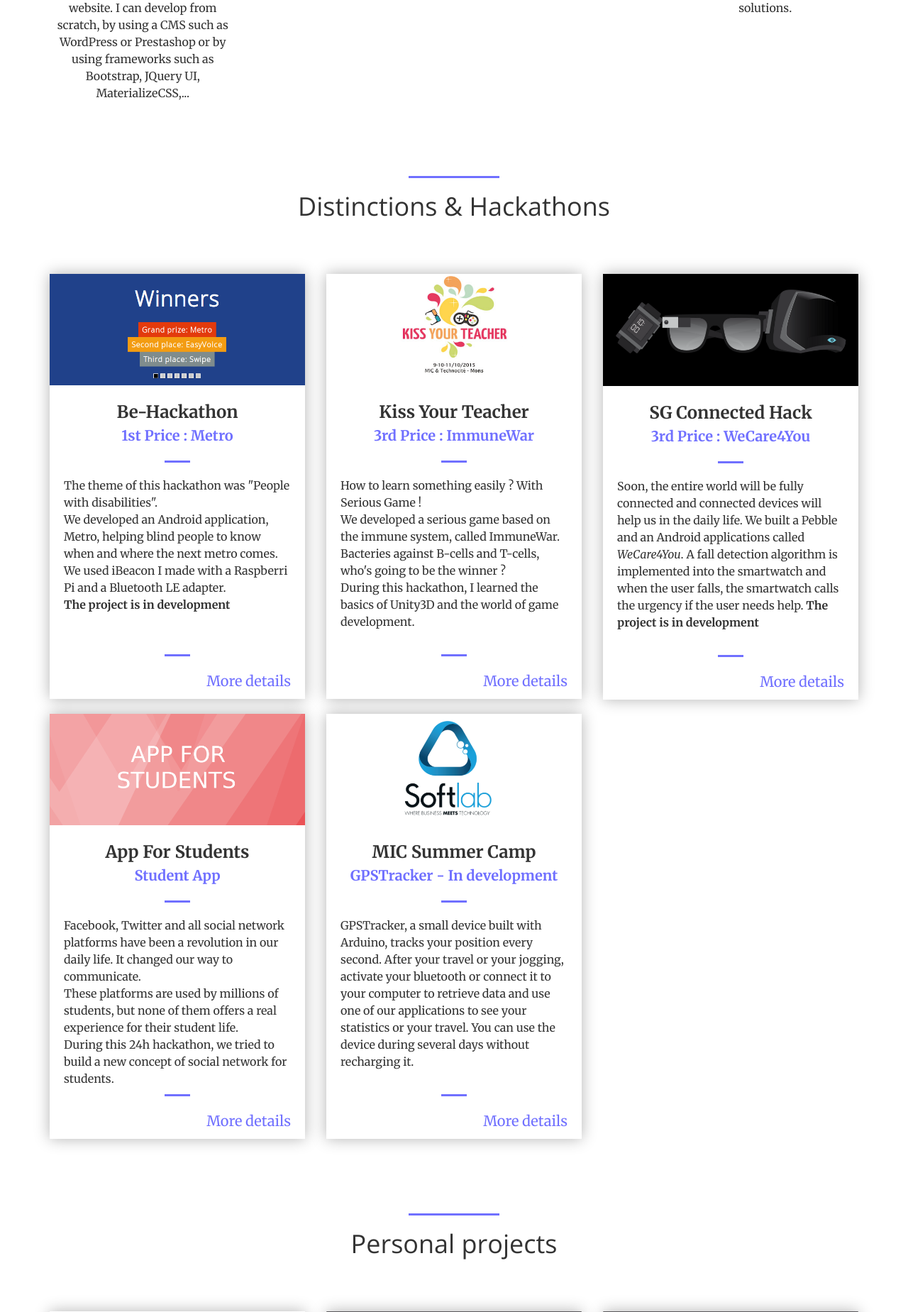
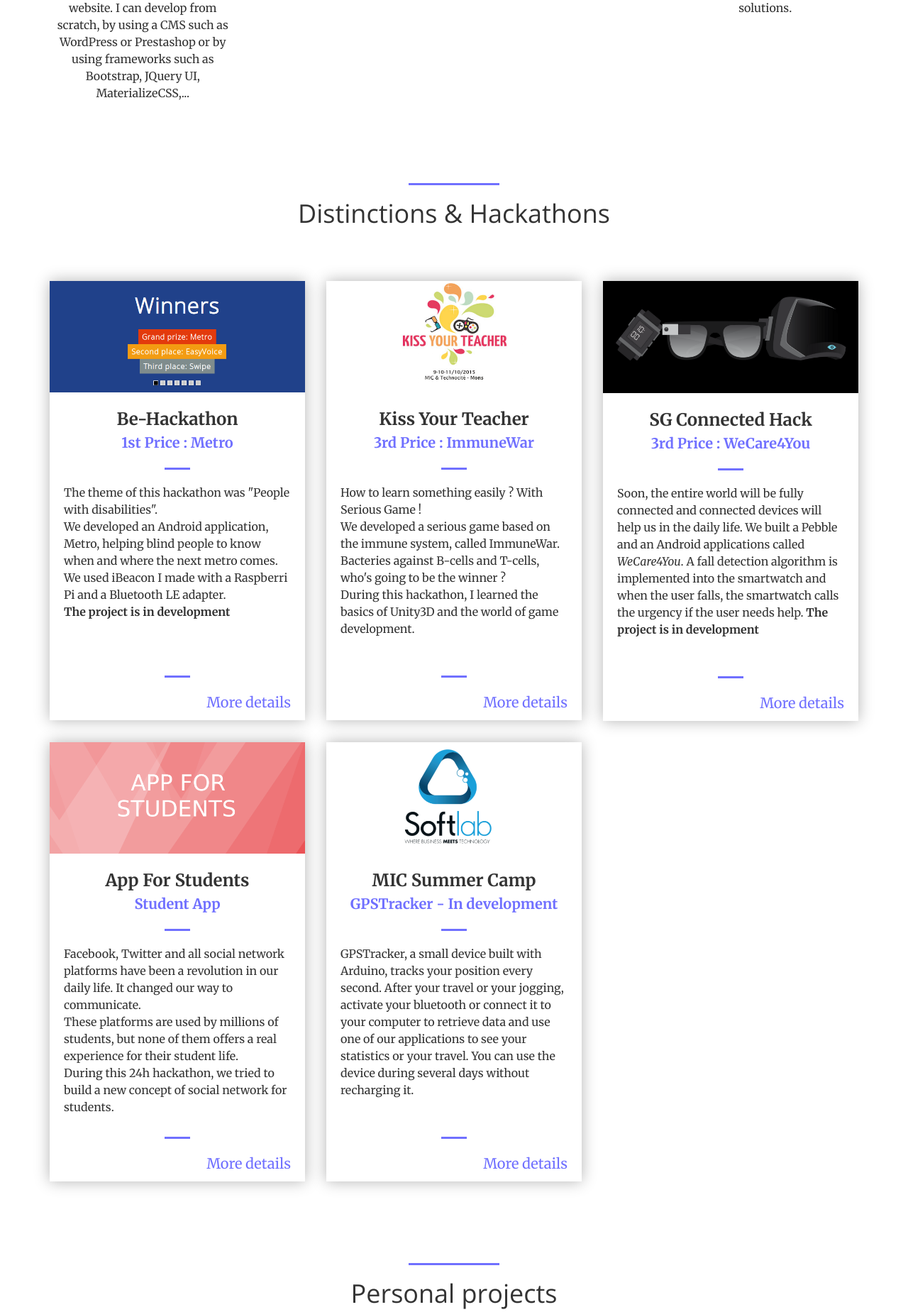
Before and after one commit to dannywillems/danny-willems.be, a PHP site: page / in a window 1280 px wide. Shown: the part 1219-3068 px from the top of the page at 71% size. Run offline with PHP 8.4, Linux system fonts and the light colour scheme; style sheets or scripts are compiled from the project's sources.

Commit message:
Contact text: bigger. Bigger card content size

```diff
--- a/css/dw.css
+++ b/css/dw.css
@@ -1 +1 @@
-header{min-height:768px;height:100%}h2{font-size:36px}.dw-img-profile{height:220px}.dw-img-rounded{border-radius:50%}.card{height:auto;box-shadow:0 0 20px rgba(0,0,0,.3);margin-bottom:20px}.card hr{margin-bottom:0;margin-top:0;width:10%}.card .card-image{text-align:center}.card .card-image img{width:100%}.card .card-header{padding:20px}.card .card-header .card-title{font-weight:700;font-size:24px;margin-bottom:0;text-align:center}.card .card-header .card-subtitle{margin-bottom:0;text-align:center;color:#7070ff;font-weight:700;font-size:20px}.card .card-content{padding:20px;height:270px}.card .card-footer{text-align:right;padding:20px 20px 10px}.card .card-footer p{font-size:20px}.card p{margin:0}#contact{padding:0}#services{padding:30px 0 0}
+header{min-height:768px;height:100%}h2{font-size:36px}.dw-img-profile{height:220px}.dw-img-rounded{border-radius:50%}.card{height:auto;box-shadow:0 0 20px rgba(0,0,0,.3);margin-bottom:20px}.card hr{margin-bottom:0;margin-top:0;width:10%}.card .card-image{text-align:center}.card .card-image img{width:100%}.card .card-header{padding:20px}.card .card-header .card-title{font-weight:700;font-size:24px;margin-bottom:0;text-align:center}.card .card-footer p,.contact-text{font-size:20px}.card .card-header .card-subtitle{margin-bottom:0;text-align:center;color:#7070FF;font-weight:700;font-size:20px}.card .card-content{padding:20px;height:290px}.card .card-footer{text-align:right;padding:20px 20px 10px}.card p{margin:0}#contact{padding:0}#services{padding:30px 0 0}.col-lg-4,.col-md-6,.col-xs-12{margin-bottom:10px}.btn-more-about-me{background-color:#7070FF;color:#fff}.contact-text{font-weight:700}
--- a/less/dw.less
+++ b/less/dw.less
@@ -67,7 +67,7 @@ h2
     .card-content
     {
         padding: 20px;
-        height: 270px;
+        height: 290px;
     }
 
     .card-footer
@@ -96,3 +96,20 @@ h2
     padding: 0px;
     padding-top: 30px;
 }
+
+.col-lg-4, .col-md-6, .col-xs-12
+{
+  margin-bottom: 10px;
+}
+
+.btn-more-about-me
+{
+  background-color: @theme-primary;
+  color: white;
+}
+
+.contact-text
+{
+  font-weight: bold;
+  font-size: 20px;
+}
```
